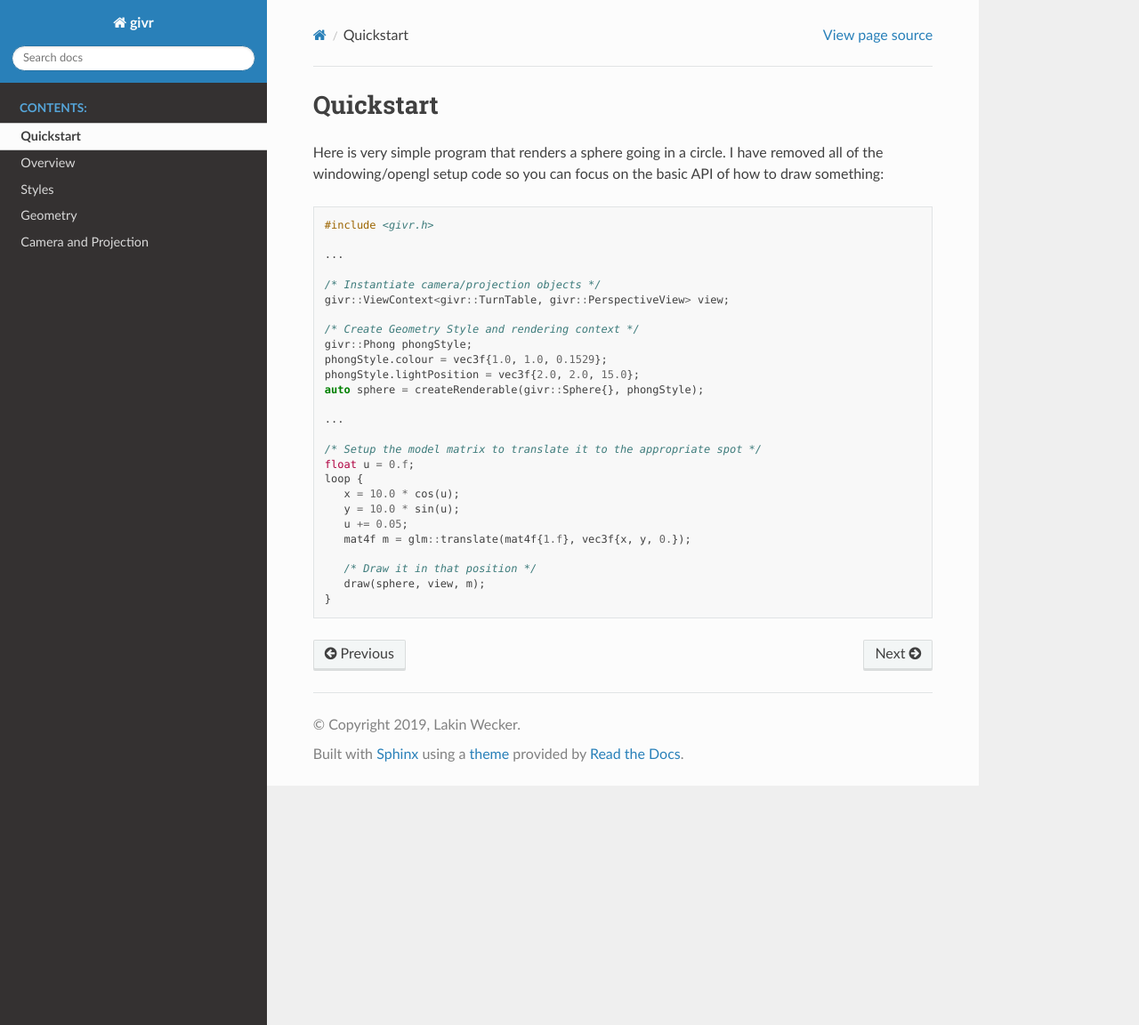
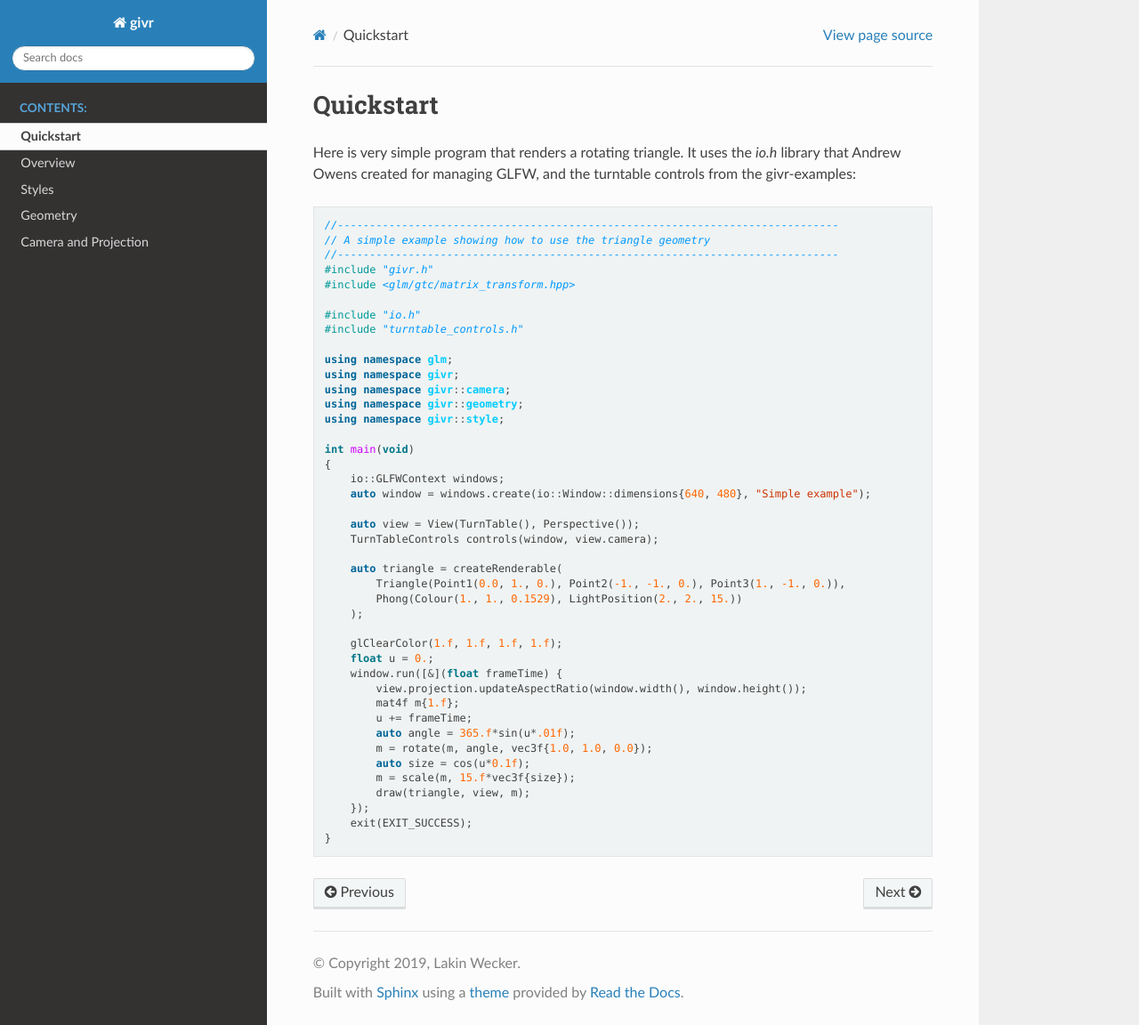
Before and after one commit to giv-lab/givr, a Sphinx documentation site: the page built from docs/source/quickstart.rst, in a window 1280 px wide and 1152 px high. Shown: the whole window at 89% size. Built offline with Sphinx 7.4.7 and the Read the Docs theme 2.0.0, drawn with Linux system fonts in a browser that asks for light colours; formulas are drawn with MathJax 3.

```diff
--- a/docs/source/conf.py
+++ b/docs/source/conf.py
@@ -41,6 +41,7 @@ release = '0.0.1'
 extensions = [
     'sphinx.ext.imgmath',
     'sphinx.ext.githubpages',
+    'sphinxcontrib.inlinesyntaxhighlight',
 ]
 
 # Add any paths that contain templates here, relative to this directory.
@@ -68,7 +69,8 @@ language = None
 exclude_patterns = []
 
 # The name of the Pygments (syntax highlighting) style to use.
-pygments_style = None
+pygments_style = "manni"
+# pygments_style = "fruity"
 
 
 # -- Options for HTML output -------------------------------------------------
--- a/docs/source/quickstart.rst
+++ b/docs/source/quickstart.rst
@@ -2,33 +2,49 @@ Quickstart
 ==========
 .. highlight:: c++
 
-Here is very simple program that renders a sphere going in a circle.
-I have removed all of the windowing/opengl setup code so you can focus
-on the basic API of how to draw something::
+Here is very simple program that renders a rotating triangle. It uses
+the `io.h` library that Andrew Owens created for managing GLFW, and
+the turntable controls from the givr-examples::
 
-   #include <givr.h>
+    //------------------------------------------------------------------------------
+    // A simple example showing how to use the triangle geometry
+    //------------------------------------------------------------------------------
+    #include "givr.h"
+    #include <glm/gtc/matrix_transform.hpp>
 
-   ...
+    #include "io.h"
+    #include "turntable_controls.h"
 
-   /* Instantiate camera/projection objects */
-   givr::ViewContext<givr::TurnTable, givr::PerspectiveView> view;
+    using namespace glm;
+    using namespace givr;
+    using namespace givr::camera;
+    using namespace givr::geometry;
+    using namespace givr::style;
 
-   /* Create Geometry Style and rendering context */
-   givr::Phong phongStyle;
-   phongStyle.colour = vec3f{1.0, 1.0, 0.1529};
-   phongStyle.lightPosition = vec3f{2.0, 2.0, 15.0};
-   auto sphere = createRenderable(givr::Sphere{}, phongStyle);
+    int main(void)
+    {
+        io::GLFWContext windows;
+        auto window = windows.create(io::Window::dimensions{640, 480}, "Simple example");
 
-   ...
+        auto view = View(TurnTable(), Perspective());
+        TurnTableControls controls(window, view.camera);
 
-   /* Setup the model matrix to translate it to the appropriate spot */
-   float u = 0.f;
-   loop {
-      x = 10.0 * cos(u);
-      y = 10.0 * sin(u);
-      u += 0.05;
-      mat4f m = glm::translate(mat4f{1.f}, vec3f{x, y, 0.});
+        auto triangle = createRenderable(
+            Triangle(Point1(0.0, 1., 0.), Point2(-1., -1., 0.), Point3(1., -1., 0.)),
+            Phong(Colour(1., 1., 0.1529), LightPosition(2., 2., 15.))
+        );
 
-      /* Draw it in that position */
-      draw(sphere, view, m);
-   }
+        glClearColor(1.f, 1.f, 1.f, 1.f);
+        float u = 0.;
+        window.run([&](float frameTime) {
+            view.projection.updateAspectRatio(window.width(), window.height());
+            mat4f m{1.f};
+            u += frameTime;
+            auto angle = 365.f*sin(u*.01f);
+            m = rotate(m, angle, vec3f{1.0, 1.0, 0.0});
+            auto size = cos(u*0.1f);
+            m = scale(m, 15.f*vec3f{size});
+            draw(triangle, view, m);
+        });
+        exit(EXIT_SUCCESS);
+    }
```
Also changed, not shown: docs/source/geometry.rst (+22 -15 lines), docs/source/overview.rst (+49 -31 lines), docs/source/styles.rst (+115 -48 lines), 4 other files.
